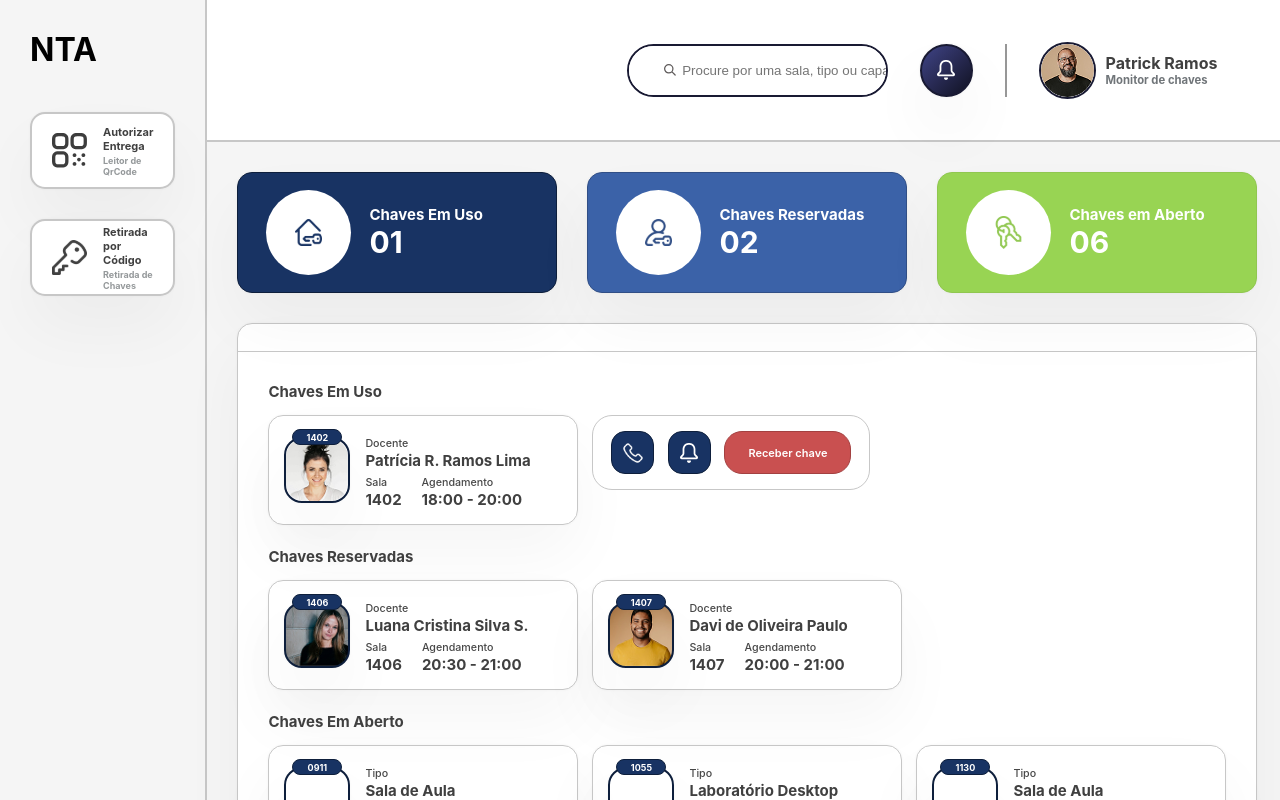
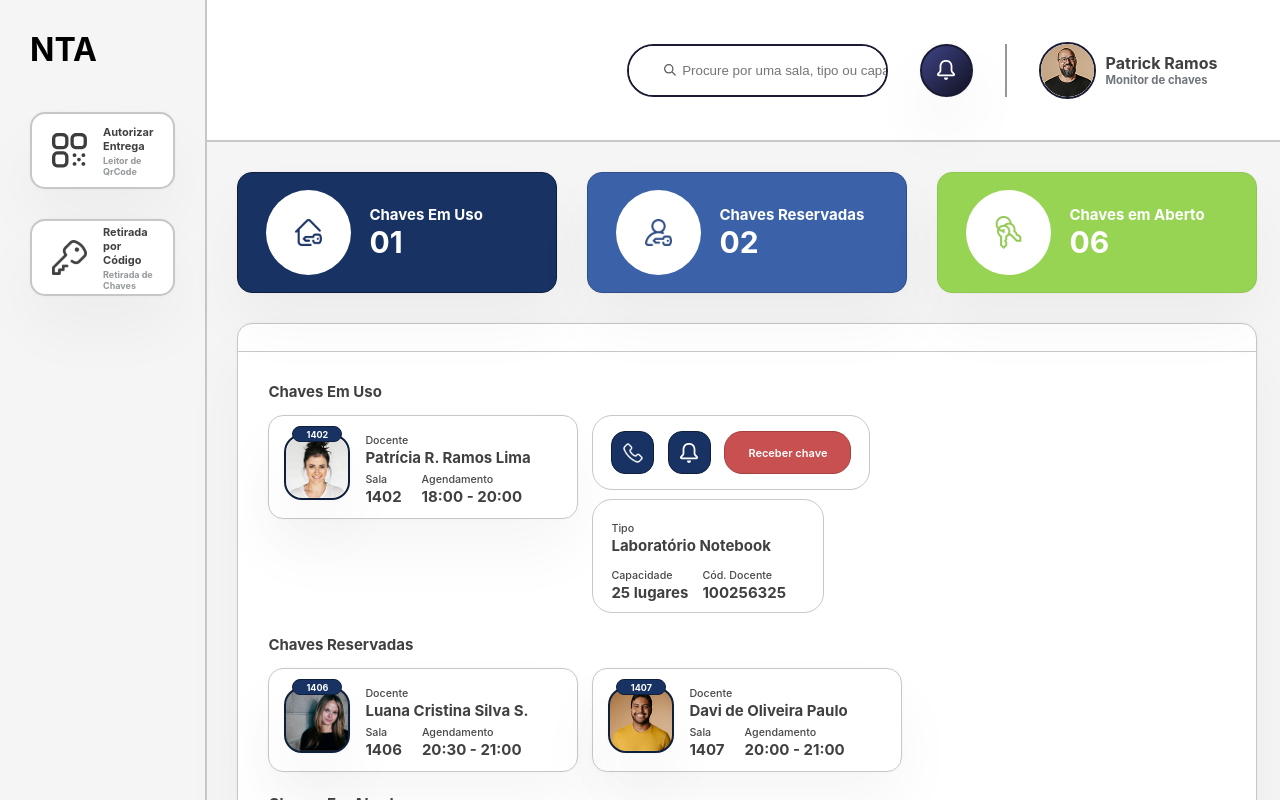
Before and after one commit to netoodev/nta-app, a React (Create React App) app: page / in a window 1280 px wide. Shown: the top 800 px of the page. Built offline with nearby package versions, Linux system fonts and the light colour scheme.

Commit message:
Estilização do Card de ação

```diff
--- a/src/components/ActionCard/actionCard.css
+++ b/src/components/ActionCard/actionCard.css
@@ -1,3 +1,9 @@
+.action-card-main {
+    display: flex;
+    flex-direction: column;
+    gap: 9px;
+}
+
 .action-card {
     width: 278px;
     height: 75px;
@@ -51,3 +57,36 @@
 
     cursor: pointer;
 }
+
+.room-info-card {
+    width: 232px;
+    height: 114px;
+
+    padding-inline: 18px;
+    padding-block: 16px;
+
+    background-color: var(--white);
+    border: 1px solid var(--dark-gray);
+    border-radius: 20px;
+
+    display: flex;
+    flex-direction: column;
+    gap: 8px;
+}
+
+.room-info-card > div:nth-of-type(2) {
+    display: flex;
+    gap: 14px;
+}
+
+.room-info-card > div span {
+    font-size: 10.7px;
+    color: #474747;
+    font-weight: 500;
+}
+
+.room-info-card > div p {
+    font-size: 15px;
+    color: var(--light-black);
+    font-weight: 700;
+}
--- a/src/components/ActionCard/actionCard.js
+++ b/src/components/ActionCard/actionCard.js
@@ -5,6 +5,7 @@ import notifIc from '../../img/notif-ic.svg';
 
 
 const ActionCard = (props) => (
+    <div className='action-card-main'>
         <div className='action-card'>
             <div className='action-btn'>
                 <img src={phoneIc} alt=''></img>
@@ -16,6 +17,23 @@ const ActionCard = (props) => (
                 <p>Receber chave</p>
             </div>
         </div>
+        <div className='room-info-card'>
+            <div>
+                <span>Tipo</span>
+                <p>Laboratório Notebook</p>
+            </div>
+            <div>
+                <div>
+                    <span>Capacidade</span>
+                    <p>25 lugares</p>
+                </div>
+                <div>
+                    <span>Cód. Docente</span>
+                    <p>100256325</p>
+                </div>
+            </div>
+        </div>
+    </div>
 );
 
 export default ActionCard;
--- a/src/components/KeyCard/keyCard.css
+++ b/src/components/KeyCard/keyCard.css
@@ -1,6 +1,6 @@
 .keycard {
     width: 310px;
-    min-height: 104px;
+    max-height: 104px;
 
     border: 1px solid var(--dark-gray);
     border-radius: 15px;
```
Lines whose indentation alone changed are shown as unchanged.
